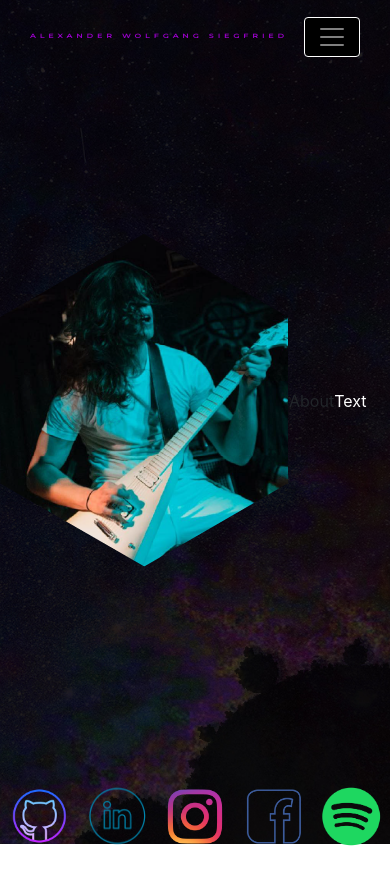
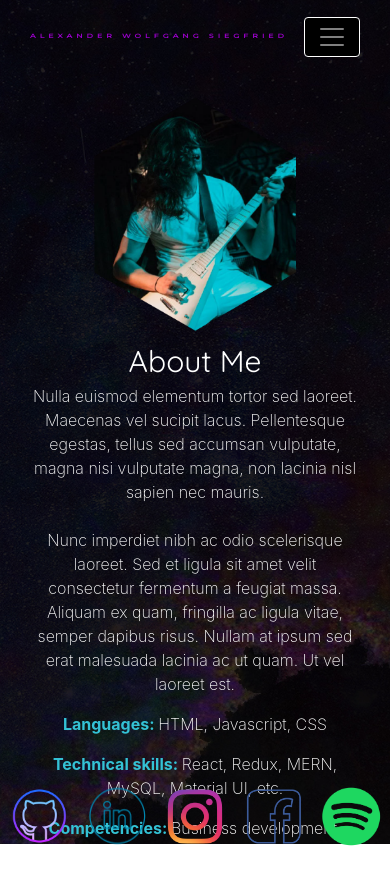
Before and after one commit to AWSiegfried/portfolio, a React (Create React App) app in the folder client/: page /about in a window 390 px wide. Shown: the top 884 px of the page. Built offline with nearby package versions, Linux system fonts and the light colour scheme.

Commit message:
font styling media queries

```diff
--- a/client/src/components/Header/Header.css
+++ b/client/src/components/Header/Header.css
@@ -1,8 +1,6 @@
 /*
 font-family: 'Montserrat', sans-serif;
 */
-
-
 
 
 .navbar-collapse {
@@ -15,7 +13,6 @@ font-family: 'Montserrat', sans-serif;
 }
 
 
-
 @media(max-width: 400px){
   .header-ontainer{
       display: flex;
@@ -23,7 +20,6 @@ font-family: 'Montserrat', sans-serif;
       align-self: center;
       align-items: center;
       justify-content: space-around;
-      background: red;
       /* padding-bottom: 200px; */
   }
 }
--- /dev/null
+++ b/client/src/components/Title/Title.css
@@ -0,0 +1,16 @@
+.title-text {
+    font-family: "Quicksand", sans-serif;
+    color: white;
+  }
+
+@media (min-width: 770px) {
+    .title-text {
+      font-size: 50px;
+    }
+  }
+
+@media (max-width: 770px) {
+  .title-text {
+    font-size: 30px;
+  }
+}
--- a/client/src/components/Title/Title.js
+++ b/client/src/components/Title/Title.js
@@ -1,12 +1,13 @@
 import React from "react";
 import { useLocation } from "react-router-dom";
+import "./Title.css"
 
-function Title(pageTitle) {
+function Title() {
   const location = useLocation();
 
   return (
-    <div>
-      { (location.pathname.includes("about")) ? "About"
+    <div className="title-text">
+      { (location.pathname.includes("about")) ? "About Me"
         : location.pathname.includes("projects") ? "Projects"
         : "Contact"}
     </div>
--- a/client/src/pages/About/About.css
+++ b/client/src/pages/About/About.css
@@ -11,3 +11,50 @@
   align-items: center;
   object-fit: contain;
 }
+
+@media (max-width: 770px) {
+  .about-container {
+    flex-direction: column;
+  }
+}
+
+.bio-picture {
+  margin-left: 8%;
+  transform: scale(0.9);
+}
+
+@media (max-width: 770px) {
+  .bio-picture {
+    margin-top: 90px;
+    margin-left: 0;
+    transform: scale(0.7);
+  }
+}
+
+.text-container {
+  margin-left: 8%;
+  margin-right: 8%;
+  margin-top: 5%;
+}
+
+@media (max-width: 770px) {
+  .text-container {
+    margin-left: 8%;
+    margin-right: 8%;
+    margin-top: -5vh;
+    display: flex;
+    align-items: center;
+    flex-direction: column;
+    text-align: center;
+  }
+}
+
+p {
+  color: white;
+  font-weight: 200;
+}
+
+span {
+    font-weight: bold;
+    color: #34C2D5;
+}
--- a/client/src/pages/About/About.js
+++ b/client/src/pages/About/About.js
@@ -1,18 +1,17 @@
-import React from 'react'
-import "./About.css"
+import React from "react";
+import "./About.css";
 
 //Background
-import {About as about} from "../../assets/backgrounds/allbackgrounds"
+import { About as about } from "../../assets/backgrounds/allbackgrounds";
 
 //Picture
-import alex from "../../assets/images/alex.png"
+import alex from "../../assets/images/alex.png";
 
 //Components
-import { Title } from "../../components/allComponents"
+import { Title } from "../../components/allComponents";
 
 function About() {
-
-    const styles= {
+  const styles = {
     background: {
       backgroundImage: `url("${about}")`,
       padding: "0",
@@ -21,16 +20,35 @@ function About() {
       backgroundAttachment: "fixed",
       backgroundRepeat: "no-repeat",
       // marginBottom: "0"
-        }
-    }
+    },
+  };
   return (
     <div className="about-container" style={styles.background}>
-            <img src={alex} alt="Bio"/>
-            <Title/>
-            <div style={{color: "white"}}>Text</div>
+      <img src={alex} alt="Bio" className="bio-picture"/>
+      <div className="text-container">
+        <Title />
+        <p>
+          Nulla euismod elementum tortor sed laoreet. Maecenas vel sucipit
+          lacus. Pellentesque egestas, tellus sed accumsan vulputate, magna nisi
+          vulputate magna, non lacinia nisl sapien nec mauris.
+          <br></br>
+          <br></br>
+          Nunc imperdiet
+          nibh ac odio scelerisque laoreet. Sed et ligula sit amet velit
+          consectetur fermentum a feugiat massa. Aliquam ex quam, fringilla ac
+          ligula vitae, semper dapibus risus. Nullam at ipsum sed erat malesuada
+          lacinia ac ut quam. Ut vel laoreet est.
+        </p>
+        <p><span>Languages: </span>HTML, Javascript, CSS</p>
+        <p><span>Technical skills: </span>React, Redux, MERN, MySQL, Material UI, etc.</p>
+        <p><span>Competencies: </span>
+        Business development, brand building,
+	advertising campaing/management
+        </p>
 
       </div>
-    )
+    </div>
+  );
 }
 
 export default About;
--- a/client/src/pages/Home/Home.css
+++ b/client/src/pages/Home/Home.css
@@ -13,9 +13,8 @@
   object-fit: contain;
   justify-content: center;
   color: white;
-  font-family: 'Quicksand', sans-serif;
+  font-family: "Quicksand", sans-serif;
   letter-spacing: 2.4px;
-
 }
 
 .home-text {
@@ -31,7 +30,7 @@
   content: "";
   display: block;
   margin: 0;
-  width: 12vh;
+  width: 6.5rem;
   padding-top: 2px;
-  border-bottom: 1px solid #9900C9;
+  border-bottom: 1px solid #9900c9;
 }
```
Lines whose indentation alone changed are shown as unchanged.
